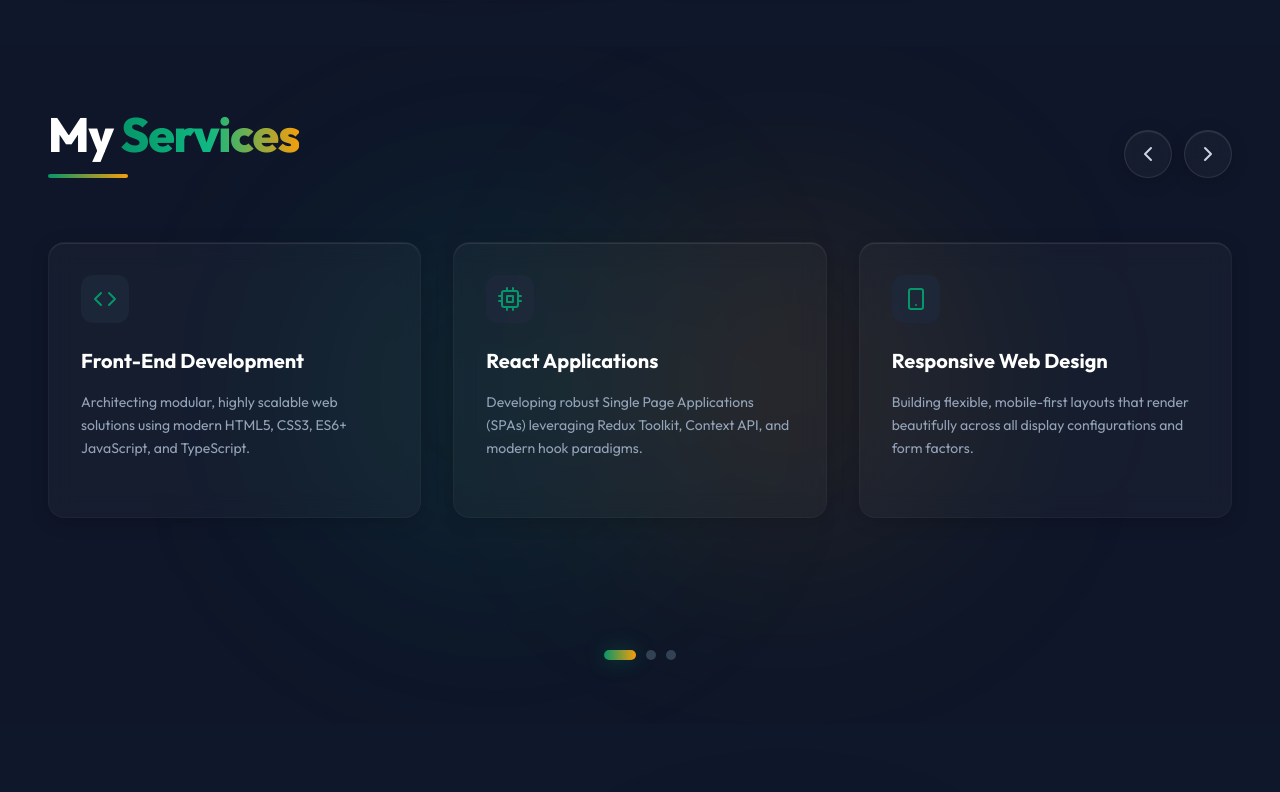
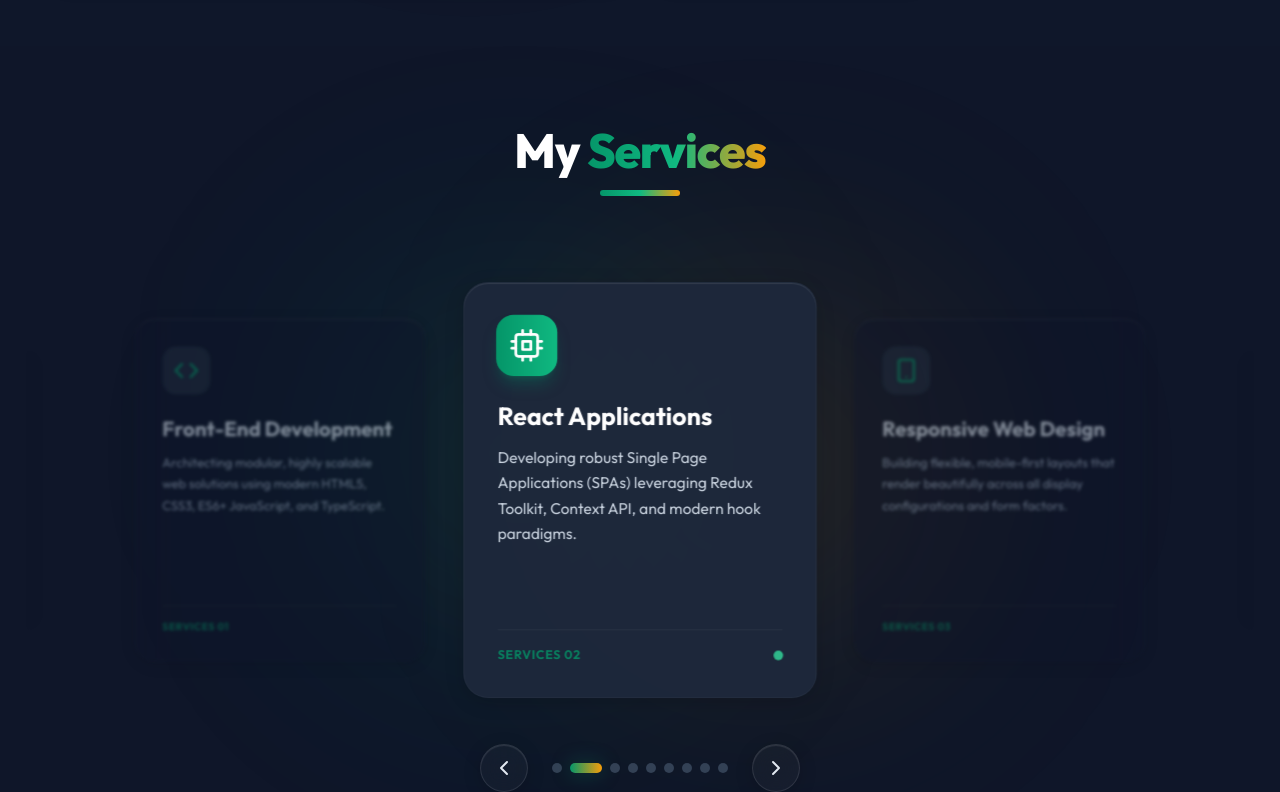
Before and after one commit to abdurakhmanov0101/portfolio, a React (Vite) app: page / in a window 1280 px wide. Shown: the part 2260-3052 px from the top of the page. Built offline with nearby package versions, Linux system fonts and the light colour scheme; no server answers.

Commit message:
Implement 3D auto-playing coverflow carousel with center focus and edge blur in Services section

```diff
--- a/src/sections/Services.tsx
+++ b/src/sections/Services.tsx
@@ -1,5 +1,5 @@
 import React, { useState, useEffect } from 'react';
-import { motion, AnimatePresence } from 'framer-motion';
+import { motion } from 'framer-motion';
 import {
   FiCode,
   FiSmartphone,
@@ -81,70 +81,68 @@ const servicesList: Service[] = [
 
 export const Services: React.FC = () => {
   const { t } = useTranslation();
-  const [currentPage, setCurrentPage] = useState(0);
-  const [cardsPerPage, setCardsPerPage] = useState(3);
-  const [direction, setDirection] = useState(1);
+  const [currentIndex, setCurrentIndex] = useState(0);
+  const [isHovered, setIsHovered] = useState(false);
+  const [cardWidth, setCardWidth] = useState(340);
 
+  // Responsive card offset spacing
   useEffect(() => {
     const handleResize = () => {
-      if (window.innerWidth < 768) {
-        setCardsPerPage(1);
+      if (window.innerWidth < 640) {
+        setCardWidth(280);
       } else if (window.innerWidth < 1024) {
-        setCardsPerPage(2);
+        setCardWidth(320);
       } else {
-        setCardsPerPage(3);
+        setCardWidth(360);
       }
     };
-
     handleResize();
     window.addEventListener('resize', handleResize);
     return () => window.removeEventListener('resize', handleResize);
   }, []);
 
-  const totalPages = Math.ceil(servicesList.length / cardsPerPage);
+  // Automatic rotation timer
+  useEffect(() => {
+    if (isHovered) return;
+    const timer = setInterval(() => {
+      setCurrentIndex((prev) => (prev + 1) % servicesList.length);
+    }, 3500);
+    return () => clearInterval(timer);
+  }, [isHovered]);
 
-  // Reset page if bounds change during resize
-  useEffect(() => {
-    if (currentPage >= totalPages) {
-      setCurrentPage(Math.max(0, totalPages - 1));
-    }
-  }, [totalPages, currentPage]);
-
-  const nextPage = () => {
-    setDirection(1);
-    setCurrentPage((prev) => (prev + 1) % totalPages);
+  const nextSlide = () => {
+    setCurrentIndex((prev) => (prev + 1) % servicesList.length);
   };
 
-  const prevPage = () => {
-    setDirection(-1);
-    setCurrentPage((prev) => (prev - 1 + totalPages) % totalPages);
+  const prevSlide = () => {
+    setCurrentIndex((prev) => (prev - 1 + servicesList.length) % servicesList.length);
   };
 
-  const goToPage = (pageIndex: number) => {
-    setDirection(pageIndex > currentPage ? 1 : -1);
-    setCurrentPage(pageIndex);
+  // Compute circular offset distance (-4 to +4) for N=9
+  const getCircularOffset = (index: number) => {
+    const n = servicesList.length;
+    let diff = (index - currentIndex) % n;
+    if (diff > Math.floor(n / 2)) diff -= n;
+    if (diff < -Math.floor(n / 2)) diff += n;
+    return diff;
   };
 
-  const startIndex = currentPage * cardsPerPage;
-  const currentServices = servicesList.slice(startIndex, startIndex + cardsPerPage);
+  return (
+    <section id="services" className="relative py-20 bg-slate-50 dark:bg-slate-900/40 overflow-hidden">
+      {/* Background neon glows */}
+      <div className="absolute top-1/4 left-1/4 w-[400px] h-[400px] bg-secondary/10 rounded-full blur-[120px] pointer-events-none" />
+      <div className="absolute bottom-1/4 right-1/4 w-[400px] h-[400px] bg-accent/10 rounded-full blur-[120px] pointer-events-none" />
 
-  return (
-    <section id="services" className="relative py-16 bg-slate-50 dark:bg-slate-900/40 overflow-hidden">
-      {/* Background neon glows */}
-      <div className="absolute top-1/4 left-1/4 w-[350px] h-[350px] bg-secondary/10 rounded-full blur-[110px] pointer-events-none" />
-      <div className="absolute bottom-1/4 right-1/4 w-[350px] h-[350px] bg-accent/10 rounded-full blur-[110px] pointer-events-none" />
+      <div className="max-w-7xl mx-auto px-4 sm:px-6 relative z-10">
 
-      <div className="max-w-7xl mx-auto px-6 md:px-12 relative z-10">
-
-        {/* Section Heading & Controls Header */}
-        <div className="flex flex-col md:flex-row md:items-end justify-between mb-16 gap-6">
-          <div className="text-center md:text-left max-w-2xl">
+        {/* Centered Section Title */}
+        <div className="text-center max-w-3xl mx-auto mb-16">
           <motion.h2
             initial={{ opacity: 0, y: 20 }}
             whileInView={{ opacity: 1, y: 0 }}
             viewport={{ once: true }}
             transition={{ duration: 0.6 }}
-              className="text-3xl md:text-5xl font-extrabold tracking-tight text-slate-900 dark:text-white mb-4"
+            className="text-3xl sm:text-4xl md:text-5xl font-extrabold tracking-tight text-slate-900 dark:text-white mb-4"
           >
             {t('services.title')}{' '}
             <span className="bg-gradient-to-r from-primary via-secondary to-accent bg-clip-text text-transparent">
@@ -156,90 +154,139 @@ export const Services: React.FC = () => {
             whileInView={{ width: '80px' }}
             viewport={{ once: true }}
             transition={{ duration: 0.6, delay: 0.2 }}
-              className="h-1 bg-gradient-to-r from-primary to-accent rounded-full mx-auto md:mx-0"
+            className="h-1.5 bg-gradient-to-r from-primary via-secondary to-accent mx-auto rounded-full"
           />
         </div>
 
-          {/* Top Carousel Navigation Buttons */}
-          <div className="flex justify-center md:justify-end items-center space-x-3 shrink-0">
+        {/* 3D Coverflow Carousel Container */}
+        <div
+          className="relative h-[440px] sm:h-[460px] flex items-center justify-center [mask-image:linear-gradient(to_right,transparent_0%,black_12%,black_88%,transparent_100%)] py-4"
+          onMouseEnter={() => setIsHovered(true)}
+          onMouseLeave={() => setIsHovered(false)}
+        >
+          {servicesList.map((service, index) => {
+            const offset = getCircularOffset(index);
+            const absOffset = Math.abs(offset);
+
+            // Hide cards far out of view
+            if (absOffset > 2) return null;
+
+            // Compute styles based on distance from center (offset 0)
+            const isCenter = offset === 0;
+            const xPos = offset * cardWidth;
+            const scaleVal = isCenter ? 1.04 : absOffset === 1 ? 0.86 : 0.7;
+            const opacityVal = isCenter ? 1 : absOffset === 1 ? 0.6 : 0.25;
+            const blurVal = isCenter ? '0px' : absOffset === 1 ? '2px' : '4px';
+            const zIndexVal = isCenter ? 40 : absOffset === 1 ? 30 : 20;
+
+            return (
+              <motion.div
+                key={index}
+                onClick={() => !isCenter && setCurrentIndex(index)}
+                animate={{
+                  x: xPos,
+                  scale: scaleVal,
+                  opacity: opacityVal,
+                  filter: `blur(${blurVal})`,
+                  zIndex: zIndexVal,
+                }}
+                transition={{
+                  duration: 0.65,
+                  ease: [0.25, 0.8, 0.25, 1],
+                }}
+                className={`absolute w-[280px] sm:w-[310px] md:w-[340px] glass-card p-7 sm:p-8 rounded-3xl border transition-all duration-300 flex flex-col justify-between h-[380px] sm:h-[400px] ${
+                  isCenter
+                    ? `${service.color} border-2 shadow-2xl cursor-default bg-white/90 dark:bg-slate-800/95`
+                    : 'border-white/5 cursor-pointer hover:border-primary/40 bg-white/60 dark:bg-slate-900/60'
+                }`}
+              >
+                <div>
+                  {/* Icon Circle */}
+                  <div
+                    className={`w-14 h-14 rounded-2xl flex items-center justify-center text-3xl mb-6 transition-all duration-300 ${
+                      isCenter
+                        ? 'bg-gradient-to-r from-primary to-secondary text-white shadow-lg shadow-primary/30 scale-105'
+                        : 'bg-slate-100 dark:bg-slate-800 text-primary'
+                    }`}
+                  >
+                    {service.icon}
+                  </div>
+
+                  {/* Service Title */}
+                  <h3
+                    className={`text-xl sm:text-2xl font-bold mb-3 transition-colors ${
+                      isCenter
+                        ? 'text-slate-900 dark:text-white'
+                        : 'text-slate-700 dark:text-slate-300'
+                    }`}
+                  >
+                    {t(service.titleKey)}
+                  </h3>
+
+                  {/* Description */}
+                  <p
+                    className={`text-sm sm:text-[15px] leading-relaxed transition-colors line-clamp-4 ${
+                      isCenter
+                        ? 'text-slate-650 dark:text-slate-300'
+                        : 'text-slate-500 dark:text-slate-400'
+                    }`}
+                  >
+                    {t(service.descKey)}
+                  </p>
+                </div>
+
+                {/* Bottom Status / Indicator */}
+                <div className="flex items-center justify-between pt-4 border-t border-slate-200/50 dark:border-white/5 mt-4">
+                  <span className="text-xs font-bold uppercase tracking-wider text-primary/80">
+                    {t('services.titleAccent')} 0{index + 1}
+                  </span>
+                  {isCenter && (
+                    <span className="w-2 h-2 rounded-full bg-emerald-400 animate-ping" />
+                  )}
+                </div>
+              </motion.div>
+            );
+          })}
+        </div>
+
+        {/* Carousel Controls & Pagination */}
+        <div className="flex flex-col items-center justify-center mt-6 space-y-6">
+          {/* Arrows and status row */}
+          <div className="flex items-center space-x-6">
             <button
-              onClick={prevPage}
-              className="w-12 h-12 rounded-full glass-card border border-slate-200 dark:border-white/10 hover:border-primary text-slate-600 dark:text-slate-300 hover:text-primary hover:shadow-neon-blue flex items-center justify-center transition-all duration-300 hover:scale-105"
-              aria-label="Previous Services"
+              onClick={prevSlide}
+              className="w-12 h-12 rounded-full glass-card border border-slate-200 dark:border-white/10 hover:border-primary text-slate-700 dark:text-slate-200 hover:text-primary hover:shadow-neon-blue flex items-center justify-center transition-all duration-300 hover:scale-110 active:scale-95"
+              aria-label="Previous Service"
             >
               <FiChevronLeft className="w-6 h-6" />
             </button>
+
+            {/* Pagination Dots */}
+            <div className="flex items-center space-x-2">
+              {servicesList.map((_, idx) => (
                 <button
-              onClick={nextPage}
-              className="w-12 h-12 rounded-full glass-card border border-slate-200 dark:border-white/10 hover:border-primary text-slate-600 dark:text-slate-300 hover:text-primary hover:shadow-neon-blue flex items-center justify-center transition-all duration-300 hover:scale-105"
-              aria-label="Next Services"
+                  key={idx}
+                  onClick={() => setCurrentIndex(idx)}
+                  aria-label={`Go to service ${idx + 1}`}
+                  className={`h-2.5 rounded-full transition-all duration-300 ${
+                    currentIndex === idx
+                      ? 'w-8 bg-gradient-to-r from-primary to-accent shadow-neon-blue'
+                      : 'w-2.5 bg-slate-300 dark:bg-slate-700 hover:bg-primary/50'
+                  }`}
+                />
+              ))}
+            </div>
+
+            <button
+              onClick={nextSlide}
+              className="w-12 h-12 rounded-full glass-card border border-slate-200 dark:border-white/10 hover:border-primary text-slate-700 dark:text-slate-200 hover:text-primary hover:shadow-neon-blue flex items-center justify-center transition-all duration-300 hover:scale-110 active:scale-95"
+              aria-label="Next Service"
             >
               <FiChevronRight className="w-6 h-6" />
             </button>
           </div>
         </div>
 
-        {/* Services Carousel Grid */}
-        <div className="min-h-[380px] sm:min-h-[360px]">
-          <AnimatePresence mode="wait" custom={direction}>
-            <motion.div
-              key={currentPage}
-              custom={direction}
-              initial={{ opacity: 0, x: direction * 50 }}
-              animate={{ opacity: 1, x: 0 }}
-              exit={{ opacity: 0, x: direction * -50 }}
-              transition={{ duration: 0.35, ease: 'easeInOut' }}
-              className="grid grid-cols-1 md:grid-cols-2 lg:grid-cols-3 gap-8"
-            >
-              {currentServices.map((service, index) => (
-                <motion.div
-                  key={startIndex + index}
-                  whileHover={{ y: -8 }}
-                  className={`group glass-card p-8 rounded-2xl border-white/5 flex flex-col justify-between h-full cursor-default transition-all duration-300 ${service.color}`}
-                >
-                  <div>
-                    {/* Icon Circle */}
-                    <div className="w-12 h-12 rounded-xl bg-slate-100 dark:bg-slate-800/80 flex items-center justify-center text-2xl text-primary mb-6 group-hover:bg-gradient-to-r group-hover:from-primary group-hover:to-secondary group-hover:text-white transition-colors duration-300">
-                      {service.icon}
-                    </div>
-
-                    {/* Service Title */}
-                    <h3 className="text-xl font-bold text-slate-900 dark:text-white mb-4 group-hover:text-primary transition-colors">
-                      {t(service.titleKey)}
-                    </h3>
-
-                    {/* Description */}
-                    <p className="text-slate-650 dark:text-slate-400 text-sm leading-relaxed">
-                      {t(service.descKey)}
-                    </p>
-                  </div>
-
-                  {/* Bottom accent glow strip */}
-                  <div className="h-[2px] w-0 bg-gradient-to-r from-primary to-accent group-hover:w-full mt-6 transition-all duration-500 rounded-full" />
-                </motion.div>
-              ))}
-            </motion.div>
-          </AnimatePresence>
-        </div>
-
-        {/* Pagination Dots */}
-        {totalPages > 1 && (
-          <div className="flex justify-center items-center space-x-2.5 mt-12">
-            {Array.from({ length: totalPages }).map((_, idx) => (
-              <button
-                key={idx}
-                onClick={() => goToPage(idx)}
-                aria-label={`Go to slide ${idx + 1}`}
-                className={`h-2.5 rounded-full transition-all duration-300 ${
-                  currentPage === idx
-                    ? 'w-8 bg-gradient-to-r from-primary to-accent shadow-neon-blue'
-                    : 'w-2.5 bg-slate-300 dark:bg-slate-700 hover:bg-primary/50'
-                }`}
-              />
-            ))}
-          </div>
-        )}
-
       </div>
     </section>
   );
```
Lines whose indentation alone changed are shown as unchanged.
